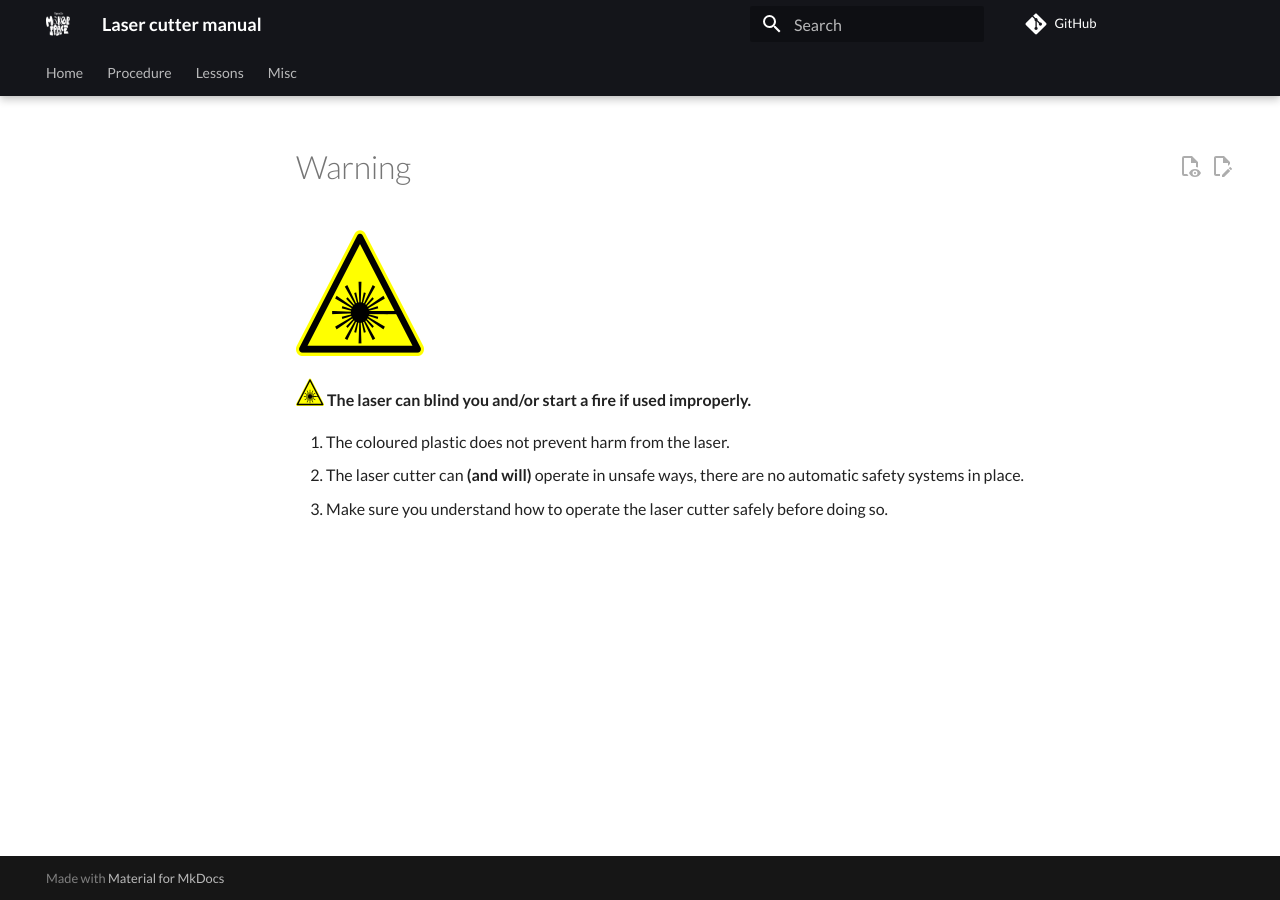
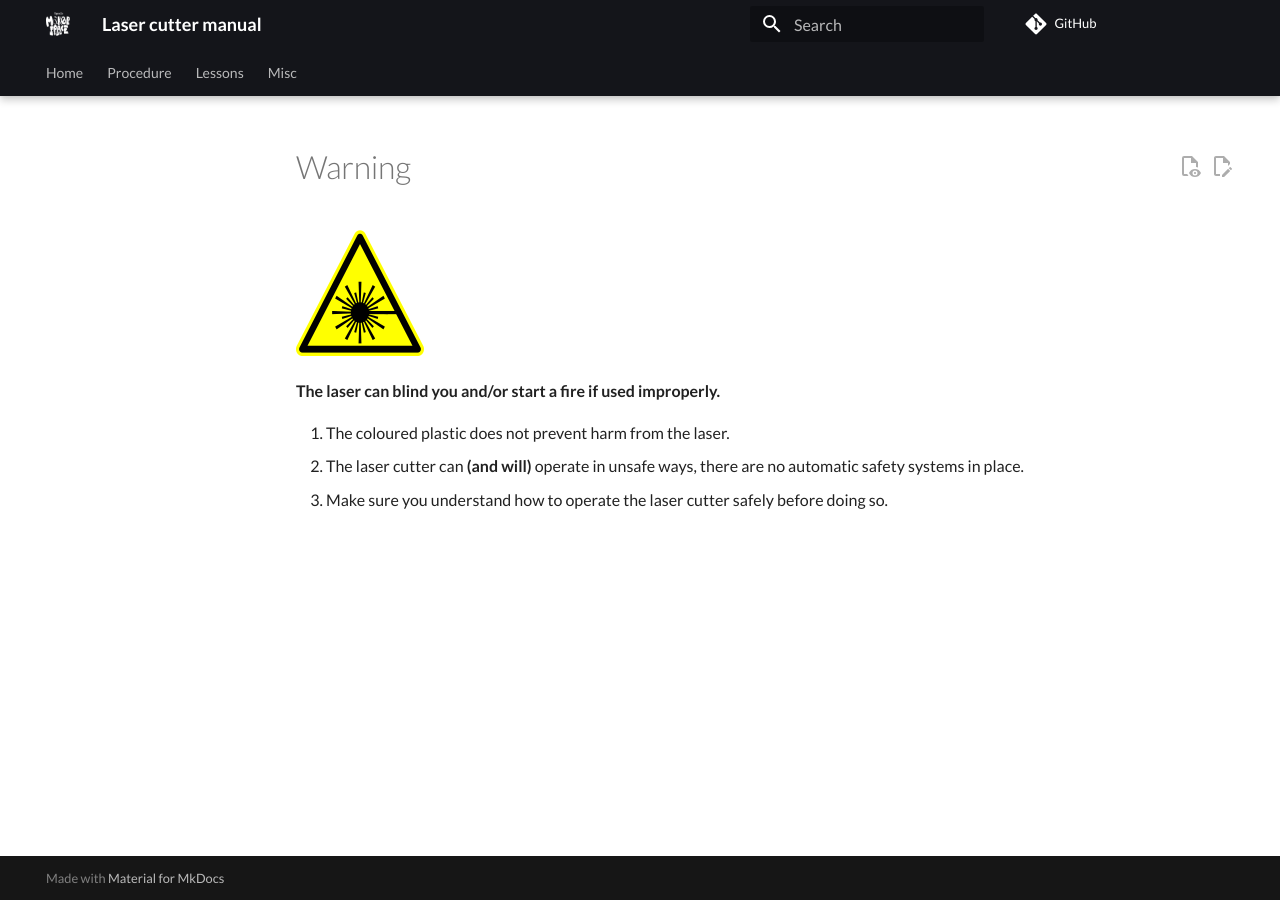
Before and after one commit to uppsala-makerspace/laser_cutter_guide, an MkDocs documentation site: the page built from docs/misc/safety_warning/README.md, in a window 1280 px wide. Built offline with MkDocs 1.6.1 and Material for MkDocs 9.7.7, drawn with Linux system fonts in a browser that asks for light colours; comment, search, counter and statistics services are not loaded.

Commit message:
Update README.md

```diff
--- a/docs/misc/safety_warning/README.md
+++ b/docs/misc/safety_warning/README.md
@@ -1,7 +1,7 @@
 # Warning
 ![Warning](warning_laser_128_x_128.png)
 
-![Warning](warning_laser_28_x_28.png) **The laser can blind you and/or start a fire if used improperly.**
+**The laser can blind you and/or start a fire if used improperly.**
 
 1. The coloured plastic does not prevent harm from the laser.
 1. The laser cutter can **(and will)** operate in unsafe ways, there are no automatic safety systems in place.
```
